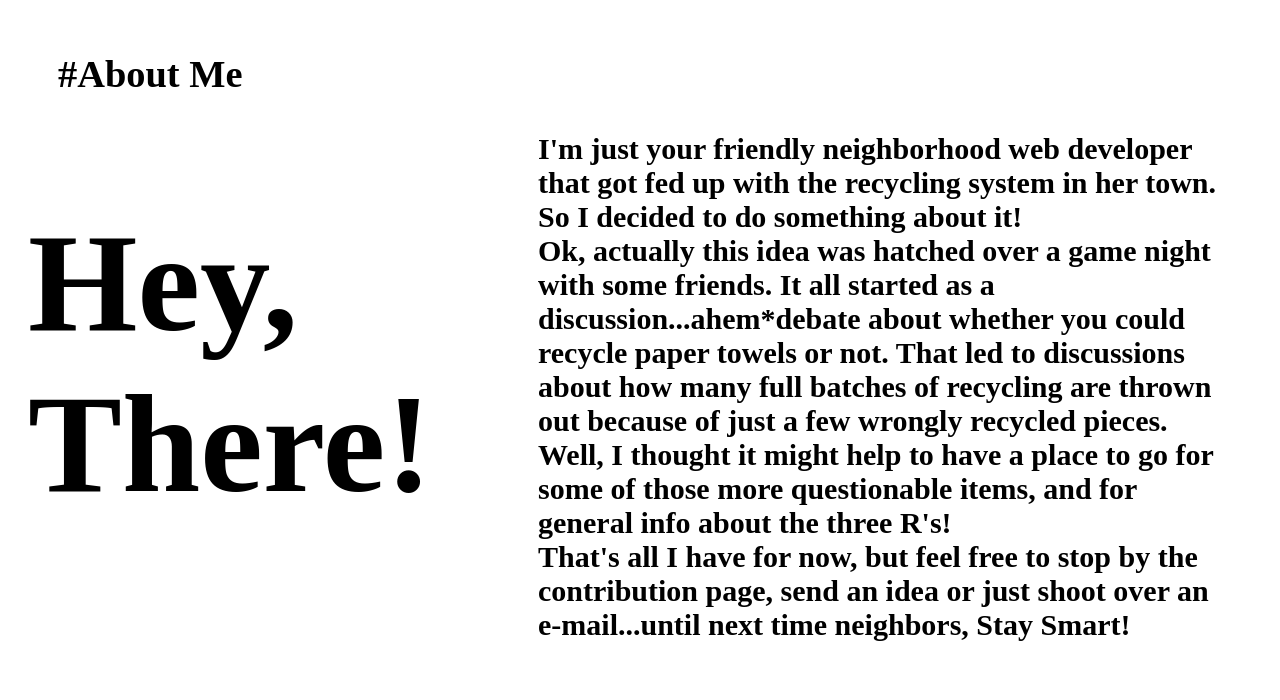
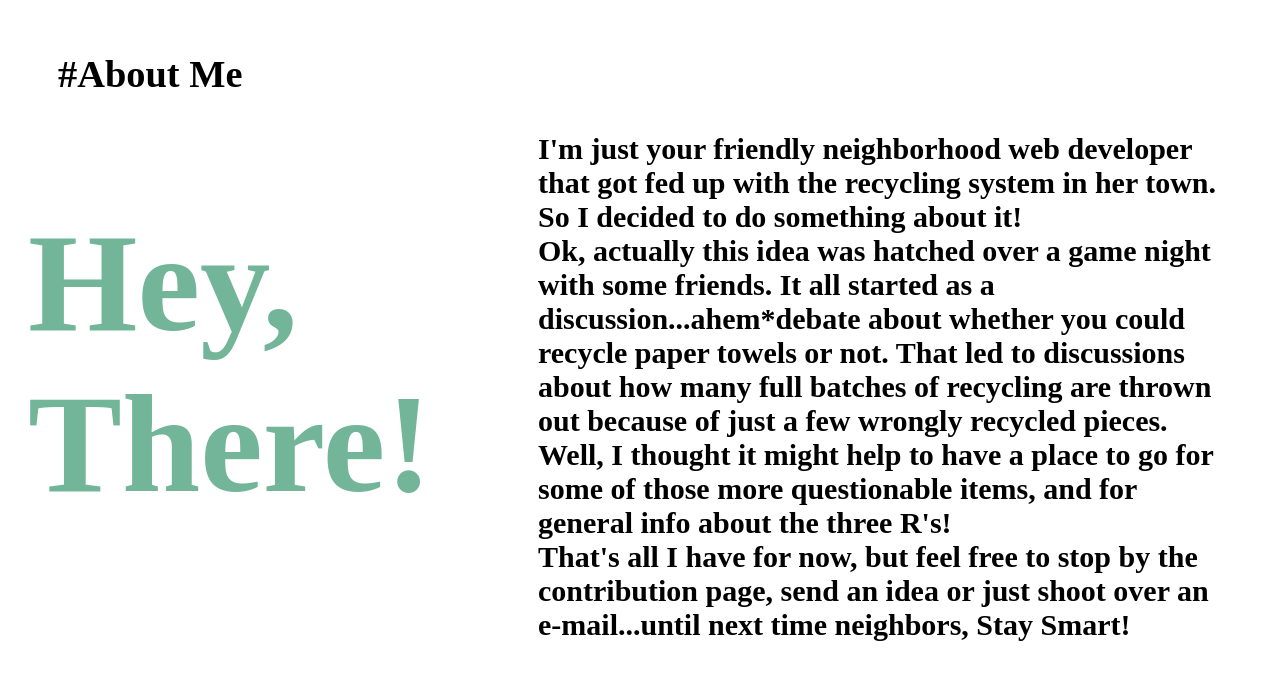
Before and after one commit to hollapena/recyclopedia, a website with bundled scripts: page client/index.html in a window 1280 px wide. Shown: the part 4767-5467 px from the top of the page. Built offline with nearby package versions, Linux system fonts and the light colour scheme; some packages are replaced by stand-ins of ours; no server answers; files whose address does not match are found by name.

Commit message:
Changed color of About Me Text

```diff
--- a/client/main.js
+++ b/client/main.js
@@ -106,6 +106,7 @@ function isRecyclable(evt){
             truecount++
 
             }
+
         }
             if(truecount=0){
             let modalGuts = document.createElement('div')
@@ -113,6 +114,7 @@ function isRecyclable(evt){
             modalGuts.innerHTML = `<h2 class="modal-title">Aww Man! ${query} isn't recyclable!</h2>`
 
             modalContainer.append(modalGuts)
+
             }
         document.querySelector('.recycle-modal').style.display='flex';
     })
--- a/client/styles.css
+++ b/client/styles.css
@@ -490,6 +490,8 @@ html{
     font-size:11vw;
     margin-top:-80px;
     margin-left:20px;
+    color:#73b599;
+
 }
 #aboutmebody{
     grid-area:body;
```
